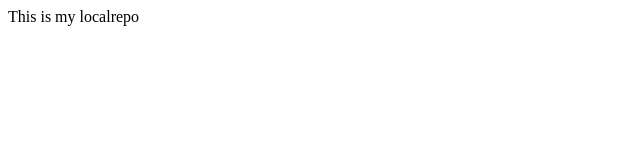
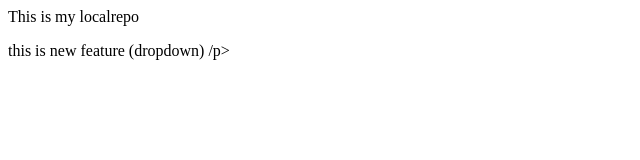
Before and after one commit to alwaz123/Localrepo, a plain HTML site: page index.html in a window 1280 px wide. Shown: the whole page, without its empty margins (0-640 px from the left). Drawn offline with Linux system fonts and the light colour scheme.

```diff
--- a/index.html
+++ b/index.html
@@ -1 +1,2 @@
 <p>This is my localrepo</p>
+<p>this is new feature (dropdown) /p>
```
